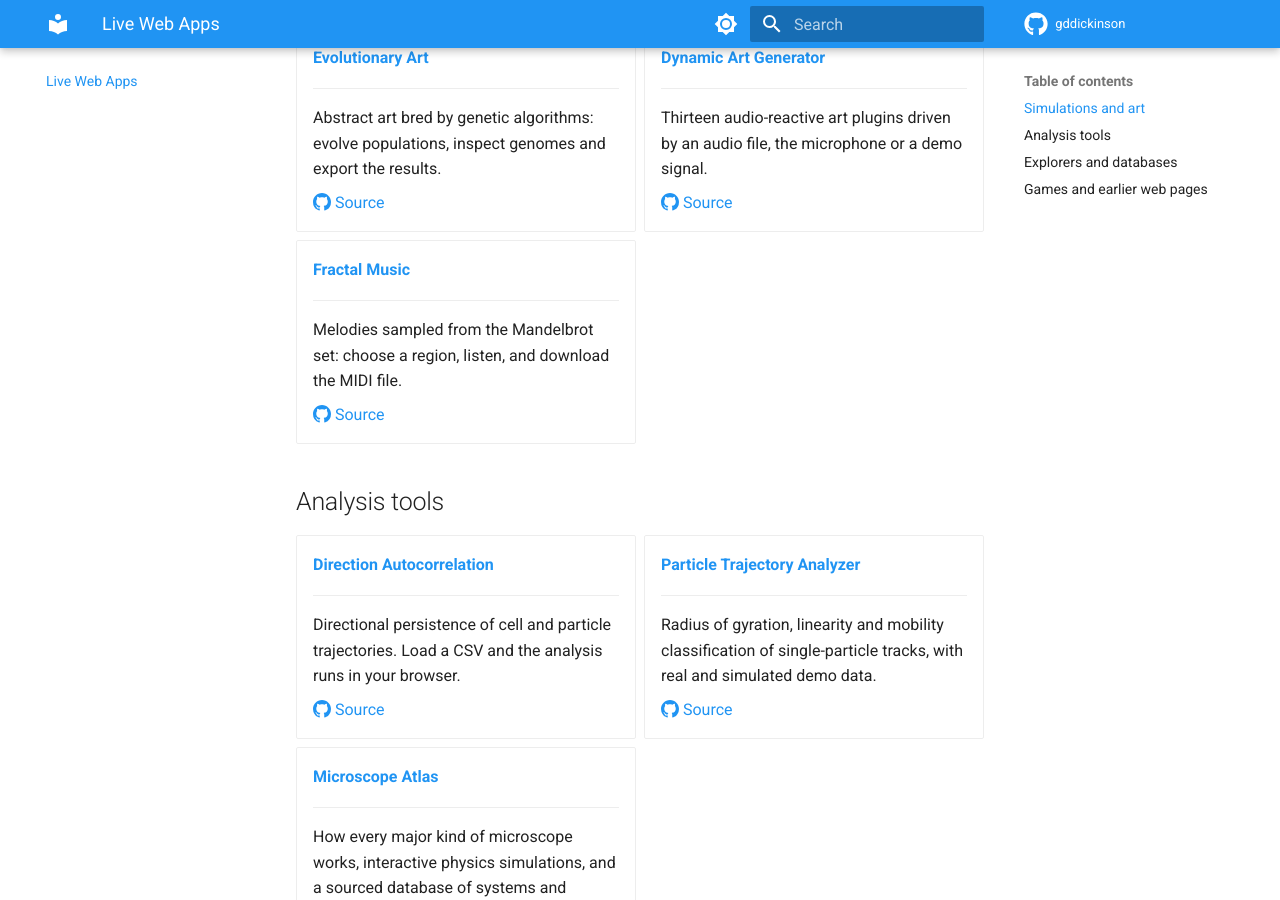
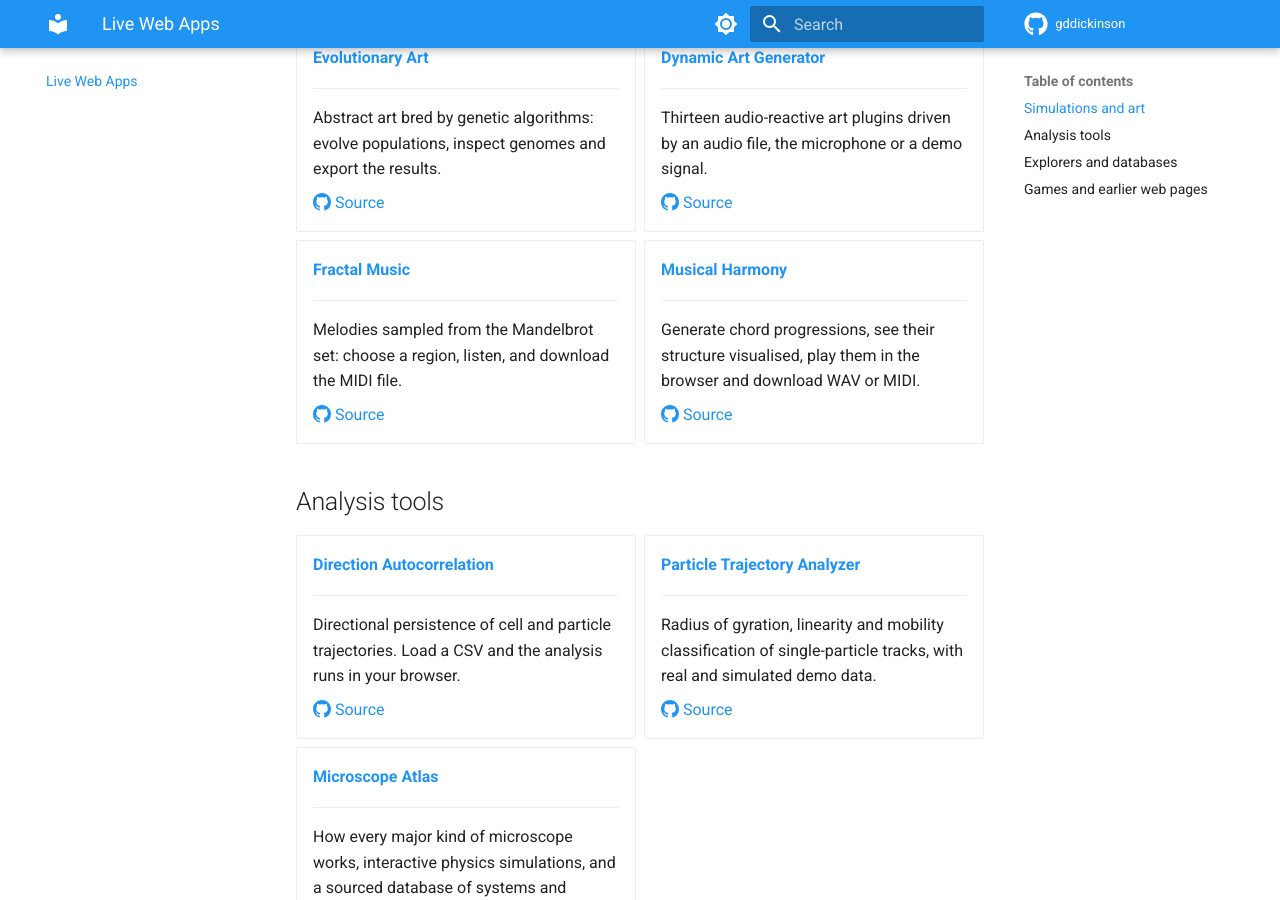
Before and after one commit to gddickinson/gddickinson.github.io, an MkDocs documentation site: the page built from docs/web-apps.md, in a window 1280 px wide and 900 px high, scrolled down 2589 px. Built offline with MkDocs 1.6.1 and Material for MkDocs 9.7.7, drawn with Linux system fonts in a browser that asks for light colours.

Commit message:
Web apps gallery: add musical-harmony-visualization
Co-Authored-By: Claude Opus 5.5 <noreply@anthropic.com>

```diff
--- a/docs/web-apps.md
+++ b/docs/web-apps.md
@@ -194,6 +194,14 @@ Projects you can use straight from the browser. Each one also runs as a local we
 
     [:octicons-mark-github-16: Source](https://github.com/gddickinson/fractal_music_generator)
 
+-   **[Musical Harmony](https://gddickinson.github.io/musical-harmony-visualization/)**
+
+    ---
+
+    Generate chord progressions, see their structure visualised, play them in the browser and download WAV or MIDI.
+
+    [:octicons-mark-github-16: Source](https://github.com/gddickinson/musical-harmony-visualization)
+
 </div>
 
 ## Analysis tools
```
